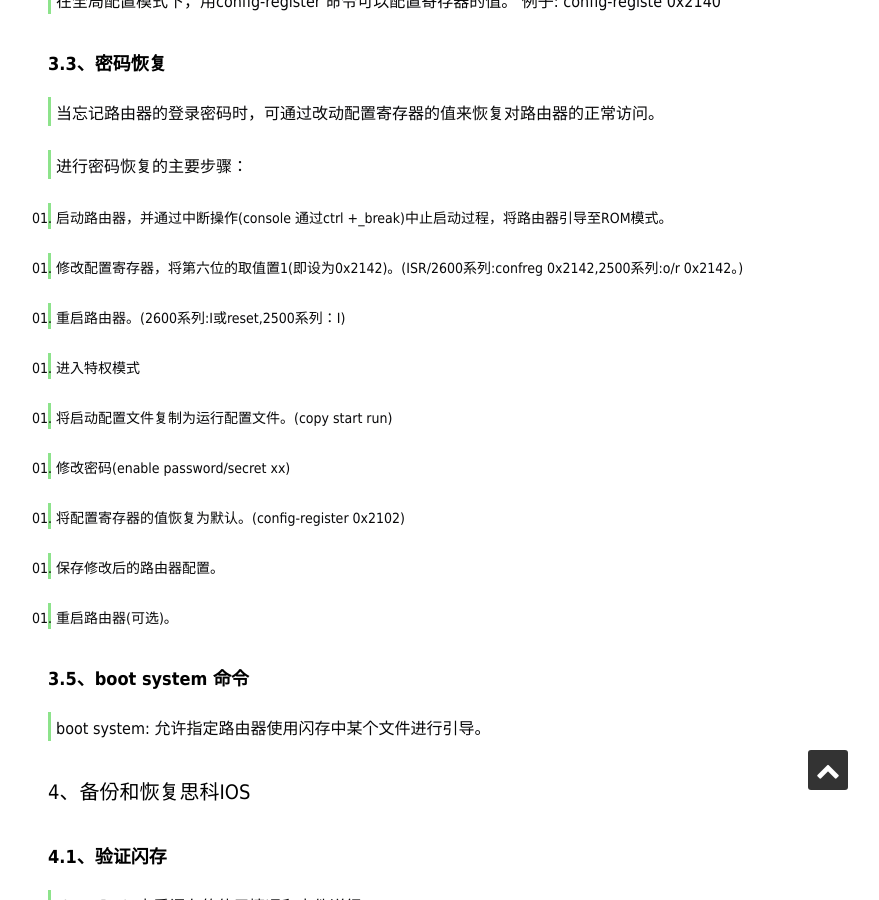
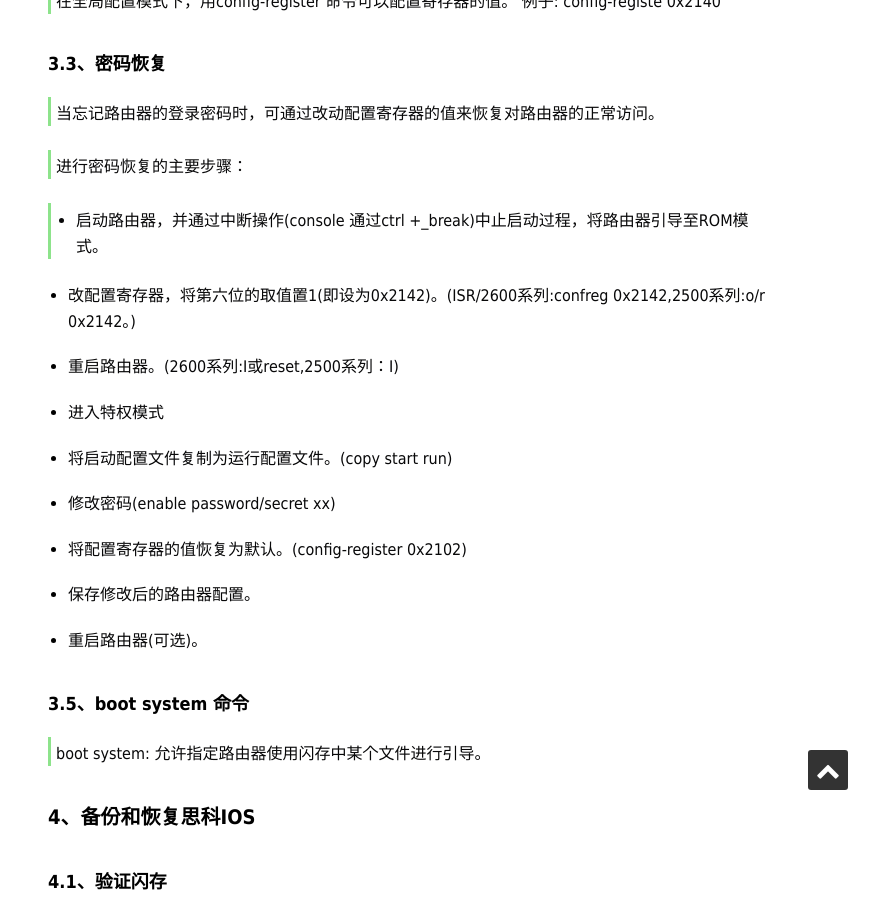
Before and after one commit to Xesian/Xesian, a Jekyll site: the page built from _posts/2015-04-11-思科学习笔记2.markdown, in a window 1280 px wide and 900 px high, scrolled down 1733 px. Shown: the whole window, without its empty margins (232-1111 px from the left). Built offline with Jekyll 4.4.1, drawn with Linux system fonts in a browser that asks for light colours; nearby versions of some CDN libraries; some web fonts are replaced; comment, search, counter and statistics services are not loaded; some of the changed text lies outside the part shown.

Commit message:
xesian commit

```diff
--- a/_posts/2015-04-11-思科学习笔记2.markdown
+++ b/_posts/2015-04-11-思科学习笔记2.markdown
@@ -5,7 +5,7 @@
 keywords: Cisco Router,Cisco IOS
 ---
 
-#### 1、思科路由器的内部组件
+#### **1、思科路由器的内部组件**
 
 |  组件  | 描述   |
 |:-----:|:-------|
@@ -19,15 +19,15 @@
 |NVRAM(非易失性RAM)|用于存储路由器和交换机的配置内容。配置寄存器存储在这里|
 |配置寄存器|用于控制路由器的启动方式。配置寄存器的值在sh version 最后一行给出。默认0x2102|
 
-#### 2、路由器启动顺序
+#### **2、路由器启动顺序**
 
 > 加载IOS的默认顺序是闪存、TFTP服务器，然后是ROM。
 
-#### 3、管理配置寄存器
+#### **3、管理配置寄存器**
 
 > 思科路由器都有一个写入NVRAM中的16位可软件编程的寄存器。
 
-##### 3.1、 理解配置寄存器的位
+##### **3.1、 理解配置寄存器的位**
 
 > 配置寄存器数值的读取方式是从15读到0，即从左读到右。
 
@@ -40,64 +40,64 @@
 
 > 0~3位代表启动字段。6位为1的话启动时忽略NVRAM的内容。
 
-##### 3.2、检测配置寄存器的值
+##### **3.2、检测配置寄存器的值**
 
 > show version 最后一行显示配置寄存器的值。
 
-##### 3.3、修改配置寄存器
+##### **3.3、修改配置寄存器**
 
 > 注：在对配置寄存器进行改动之前，一定要确信已经知道配置寄存器的当前值。
 
 > 在全局配置模式下，用config-register 命令可以配置寄存器的值。
   例子: config-registe 0x2140
 
-##### 3.3、密码恢复
+##### **3.3、密码恢复**
 
 > 当忘记路由器的登录密码时，可通过改动配置寄存器的值来恢复对路由器的正常访问。
 
 
 > 进行密码恢复的主要步骤：
 
-> 1. 启动路由器，并通过中断操作(console 通过ctrl +_break)中止启动过程，将路由器引导至ROM模式。
+>  + 启动路由器，并通过中断操作(console 通过ctrl +_break)中止启动过程，将路由器引导至ROM模式。
 
-> 2. 修改配置寄存器，将第六位的取值置1(即设为0x2142)。(ISR/2600系列:confreg 0x2142,2500系列:o/r 0x2142。)
+  + 改配置寄存器，将第六位的取值置1(即设为0x2142)。(ISR/2600系列:confreg 0x2142,2500系列:o/r 0x2142。)
 
-> 3. 重启路由器。(2600系列:I或reset,2500系列：I)
+  + 重启路由器。(2600系列:I或reset,2500系列：I)
 
-> 4. 进入特权模式
+  + 进入特权模式
 
-> 5. 将启动配置文件复制为运行配置文件。(copy start run)
+  + 将启动配置文件复制为运行配置文件。(copy start run)
 
-> 6. 修改密码(enable password/secret xx)
+  + 修改密码(enable password/secret xx)
 
-> 7. 将配置寄存器的值恢复为默认。(config-register 0x2102)
+  + 将配置寄存器的值恢复为默认。(config-register 0x2102)
 
-> 8. 保存修改后的路由器配置。
+  + 保存修改后的路由器配置。
 
-> 9. 重启路由器(可选)。
+  + 重启路由器(可选)。
 
 
-##### 3.5、boot system 命令
+##### **3.5、boot system 命令**
 
 > boot system: 允许指定路由器使用闪存中某个文件进行引导。
 
-#### 4、备份和恢复思科IOS
+#### **4、备份和恢复思科IOS**
 
-##### 4.1、验证闪存
+##### **4.1、验证闪存**
 
 > show flash:查看闪存的使用情况和文件详细。
 
-##### 4.2、备份思科IOS
+##### **4.2、备份思科IOS**
 
 > copy flash tftp:将思科IOS备份到tftp服务器上。
 
-##### 4.3、恢复或升级思科路由器的IOS
+##### **4.3、恢复或升级思科路由器的IOS**
 
 > copy tftp flash: 从tftp服务器复制文件到思科路由器的flash。
 
 > 我们可以将思科路由器配置成一个在闪存中运行，用于提供路由器系统文件的tftp主机服务器主机，实现这一配置的全局命令是：tftp-server flash:ios_name;
 
-#####4.4、使用思科IOS文件系统
+##### **4.4、使用思科IOS文件系统**
 
 > 思科开发一种称为Cisco IFS(IOSFile System)的文件系统。
 
@@ -105,9 +105,9 @@
 
 > **注:** 凡涉及内存的操作一定要小心谨慎。
 
-##### 5、备份和恢复思科配置
+##### **5、备份和恢复思科配置**
 
-##### 5.1、备份思科路由器配置文件
+##### **5.1、备份思科路由器配置文件**
 
 > 验证当前配置:sh running-config(sh run)
 
@@ -117,7 +117,7 @@
 
 > 复制到tftp服务器:copy running-config tftp (copy run tftp)
 
-#####5.2、恢复思科路由器的配置
+##### **5.2、恢复思科路由器的配置**
 
 > copy startup-config running-config (copy start run)
 
@@ -125,23 +125,23 @@
 
 > **注：** 当某个路由器的配置文件刚被删除且又重新启动，我们需要从TFTP服务器上复制或修改整合配置文件到路由器的RAM中。注意，默认情况下路由器的接口是关闭的，我们必须使用no shutdown 命令手动启用每个需要进行网络连接的接口。
 
-#####5.3 删除配置
+##### **5.3 删除配置**
 
 > erase startup-config
 
 > 删除NVRAM中的内容。此时如果在特权模式下输入reload并选择不保存所做的修改，路由器被重启时进入设置模式。
 
-#### 6、使用思科发现协议
+#### **6、使用思科发现协议**
 
 > CDP(Cisco Discovery Protocol,思科发现协议)是思科设计的专用协议，它可以帮助管理员手机关于本地附件和远程连接设备的相关信息。通过CDP,我们可以获取相邻设备上的硬件和协议信息。
 
-##### 6.1 获取CDP定时器和保持时间的相关信息
+##### **6.1 获取CDP定时器和保持时间的相关信息**
 
 > show cdp 提供两个cdp全局参数相关信息。分别是cdp 定时器(timer)、cdp保持时间(holdtime)。
 
 > cdp timer/holdtime :配置cdp的定时器/保持时间。(packet tracer 6.0及以上无法使用这个命令，不知啥原因。)
 
-##### 6.2 收集邻居信息。
+##### **6.2 收集邻居信息。**
 
 > show cdp neighbors [detail]:显示直接连接设备的相关信息[详细信息]。
 
@@ -149,21 +149,21 @@
 
 > show cdp entry * protocols/version:显示出每个直接连接设备的IP地址/运行的IOS版本信息。
 
-##### 6.3 获取接口上流量信息
+##### **6.3 获取接口上流量信息**
 
 > show cdp traffic:显示有关接口流量的信息，包括发送和接收到的CDP分组的数量，以及CDP错误。
 
-##### 6.4 获取端口和接口的相关信息
+##### **6.4 获取端口和接口的相关信息**
 
 > show cdp interface :显示路由器接口或交换机端口上的CDP状态。
 
-##### 6.5 使用cdp记录网络拓扑结构
+##### **6.5 使用cdp记录网络拓扑结构**
 
 > 根据 **show running-config**和**show cdp neighbors**命令提供的所有信息，我们就可以创建一个网络的拓扑图。
 
 > 链路层发现协议: 一个可以运行在多个厂商网络环境中，用于与cdp提供几乎相同信息的协议。(802.1AB标准,LLDP)。
 
-#### 7、使用Telnet
+#### **7、使用Telnet**
 
 > telnet 10.1.1.1:跟我们平时使用的telnet没什么区别
 
@@ -201,7 +201,7 @@
 
 > no ip host RouterA :从主机表删除RouterA
 
-##### 8.2 使用DNS解析名称
+##### **8.2 使用DNS解析名称**
 
 > 如果网络上已经配备DNS服务器，为了让DNS的名称解析服务起作用，还需运行以下相关命令：
 
@@ -209,20 +209,20 @@
 + ip name-server。用于设置Dns服务器的IP地址。
 + ip domain-name。这个命令是可选的，但还是有必要设置它。它负责将域名附加到输入的主机名后。
 
-#### 9、检查网络连接并排除故障
+#### **9、检查网络连接并排除故障**
 
-##### 9.1 使用Ping命令
+##### **9.1 使用Ping命令**
 
 > 没啥好说的，这个经常用
 
-##### 9.2 使用traceroute命令
+##### **9.2 使用traceroute命令**
 
 > 显示分组到达远程设备的路径。
 
-##### 9.3 debug命令
+##### **9.3 debug命令**
 
 > 常用于显示各种路由器操作的信息以及由路由器产生或接收到的与流量相关的信息，此外还包括出错信息。这是一个需要高开销的命令。
 
-##### 9.4 使用show processes命令
+##### **9.4 使用show processes命令**
 
 > 这个命令可以显示CPU的利用率。此外，还提供正在运行进程的列表，以及进程的ID、优先权、调度程序测试(状态)、使用CPU时间、调用次数等数据。
```
Also changed, not shown: other parts of _posts/2015-04-11-思科学习笔记2.markdown (+7 -7 lines).
